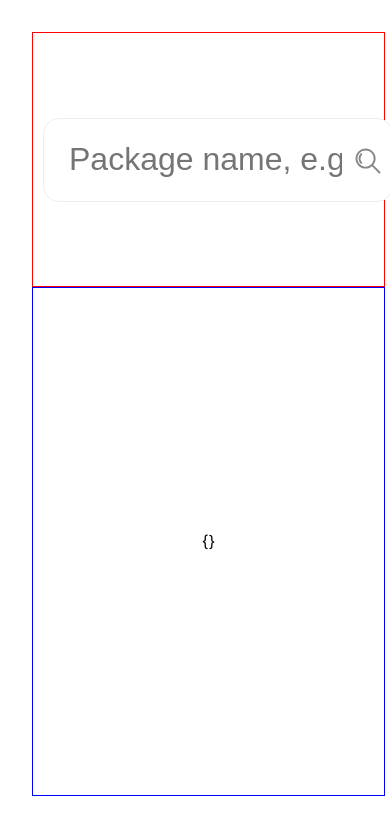
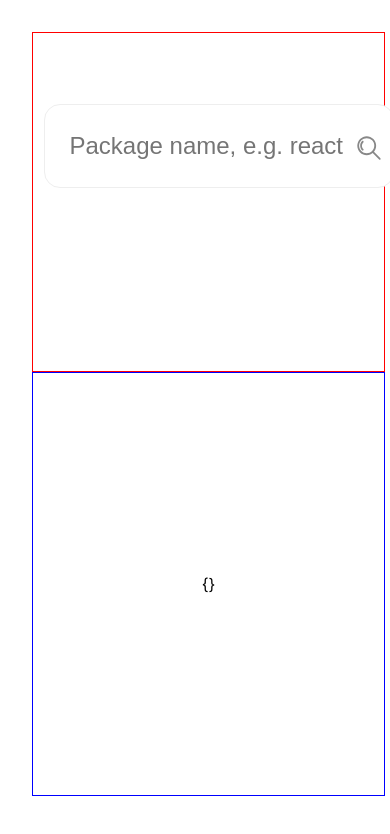
Before and after one commit to barisdemiray/dumbbell, a React (Create React App) app in the folder frontend/: page / in a window 390 px wide. Shown: the top 834 px of the page. Built offline with nearby package versions, Linux system fonts and the light colour scheme.

Commit message:
Stop moving searchbox up whenever there is an error to display

```diff
--- a/frontend/src/App.css
+++ b/frontend/src/App.css
@@ -13,7 +13,7 @@
   justify-content: center;
   align-items: center;
 
-  height: 30vh;
+  height: 40vh;
   width: 90vw;
   margin: auto;
   border: 1px solid red;
@@ -23,6 +23,8 @@
   font-size: 1rem;
   color: red;
   margin-top: 2rem;
+
+  min-height: 5rem;
 }
 
 .ResultContainer {
@@ -31,7 +33,7 @@
   justify-content: center;
   align-items: center;
 
-  height: 60vh;
+  height: 50vh;
   width: 90vw;
   margin: auto;
   border: 1px solid blue;
--- a/frontend/src/App.js
+++ b/frontend/src/App.js
@@ -47,11 +47,7 @@ function App() {
   };
 
   const renderError = () => {
-    if (error) {
-      return <div className="SearchError">{error}</div>;
-    }
-
-    return null;
+    return <div className="SearchError">{error}</div>;
   };
 
   return (
--- a/frontend/src/components/searchbox.styles.css
+++ b/frontend/src/components/searchbox.styles.css
@@ -10,8 +10,8 @@
   bottom: 25px;
   right: 10px;
 
-  width: 2rem;
-  height: 2rem;
+  width: 30px;
+  height: auto;
 }
 
 .SearchBoxInput {
@@ -34,10 +34,14 @@
 
 @media screen and (max-width: 640px) {
   .SearchBoxContainer {
-    width: 90vw;
+    margin: 0 5px;
   }
 
   .SearchBoxInput {
     width: 70vw;
+    font-size: 1.5rem;
+  }
+
+  .SearchBoxIcon {
   }
 }
```
